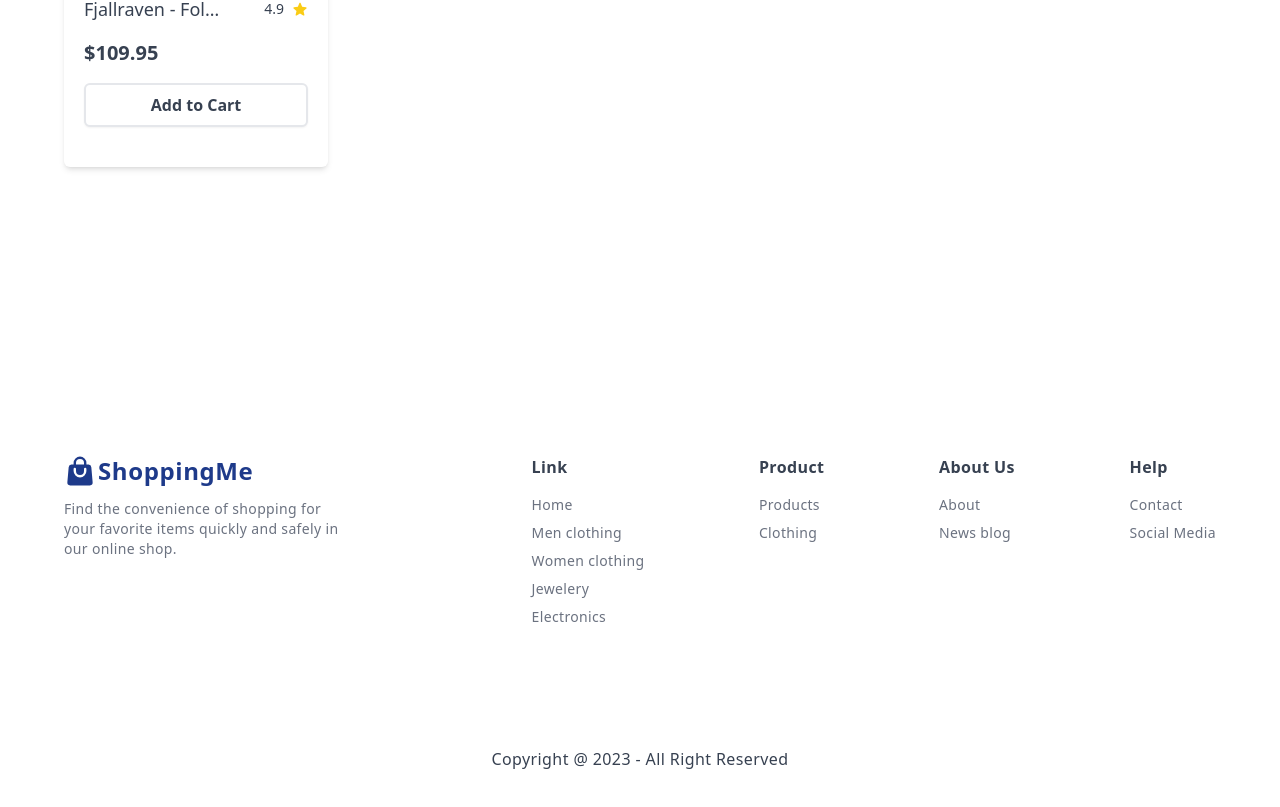
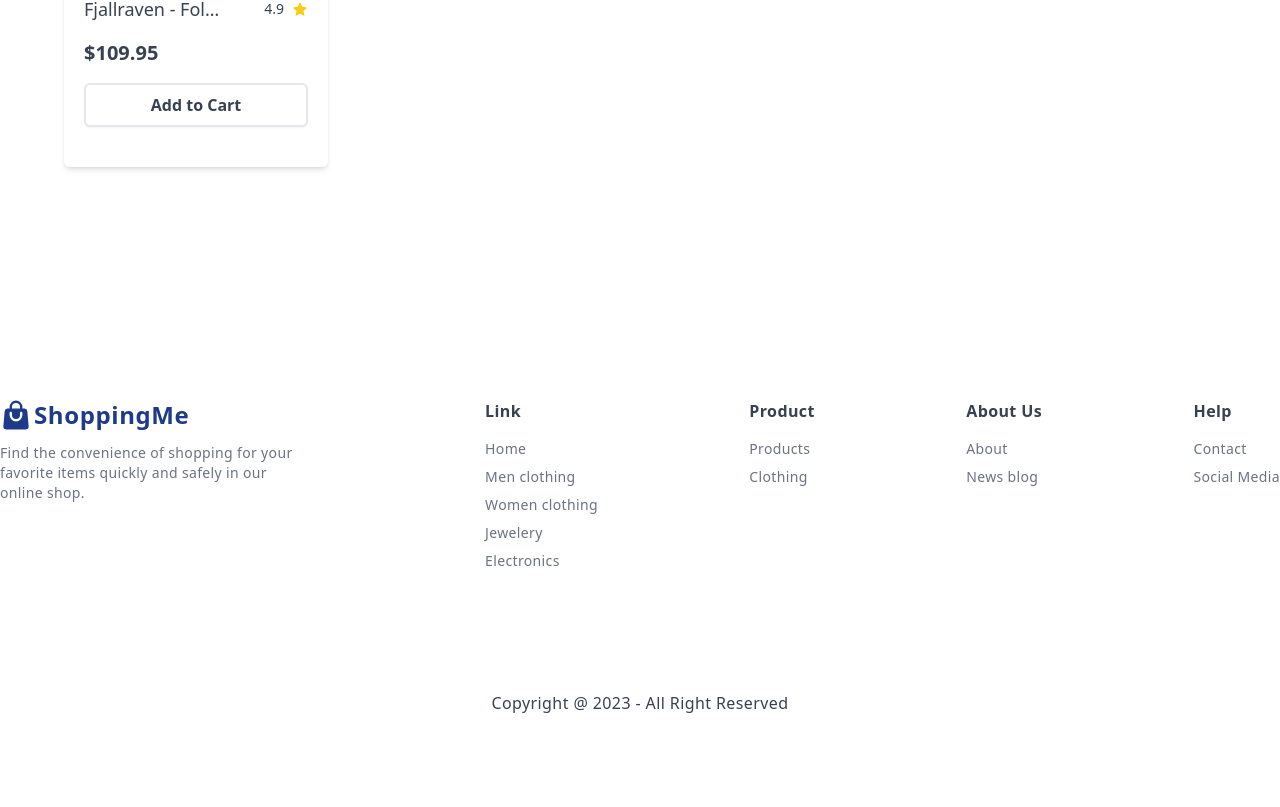
Before and after one commit to mochfarrel06/ShoopingMe, a React (Vite) app: page /man-clothing in a window 1280 px wide. Shown: the part 913-1720 px from the top of the page. After the commit the page ends 1668 px from the top, so only its background shows below. Built offline with nearby package versions, Linux system fonts and the light colour scheme.

Commit message:
modification footer

```diff
--- a/src/components/Layouts/Footer.jsx
+++ b/src/components/Layouts/Footer.jsx
@@ -2,8 +2,8 @@ import {ShoppingBagIcon} from "@heroicons/react/20/solid";
 
 export default function Footer() {
   return (
-    <div className="px-6 py-14 lg:px-8">
-      <div className="mx-auto max-w-2xl bg-white pt-32 pb-5 sm:px-6 sm:py-10 lg:max-w-7xl lg:px-8">
+    <div className="sm:px-6 md:px-8 lg:px-4 xl:px-0">
+      <div className="mx-auto max-w-2xl bg-white pt-32 pb-5 sm:py-10 lg:max-w-7xl">
         <div className="py-10 flex flex-col gap-10 lg:flex-row lg:gap-20">
           <div className="flex flex-col gap-3">
             <div className="flex items-center gap-0.5 max-[400px]:gap-0">
```
